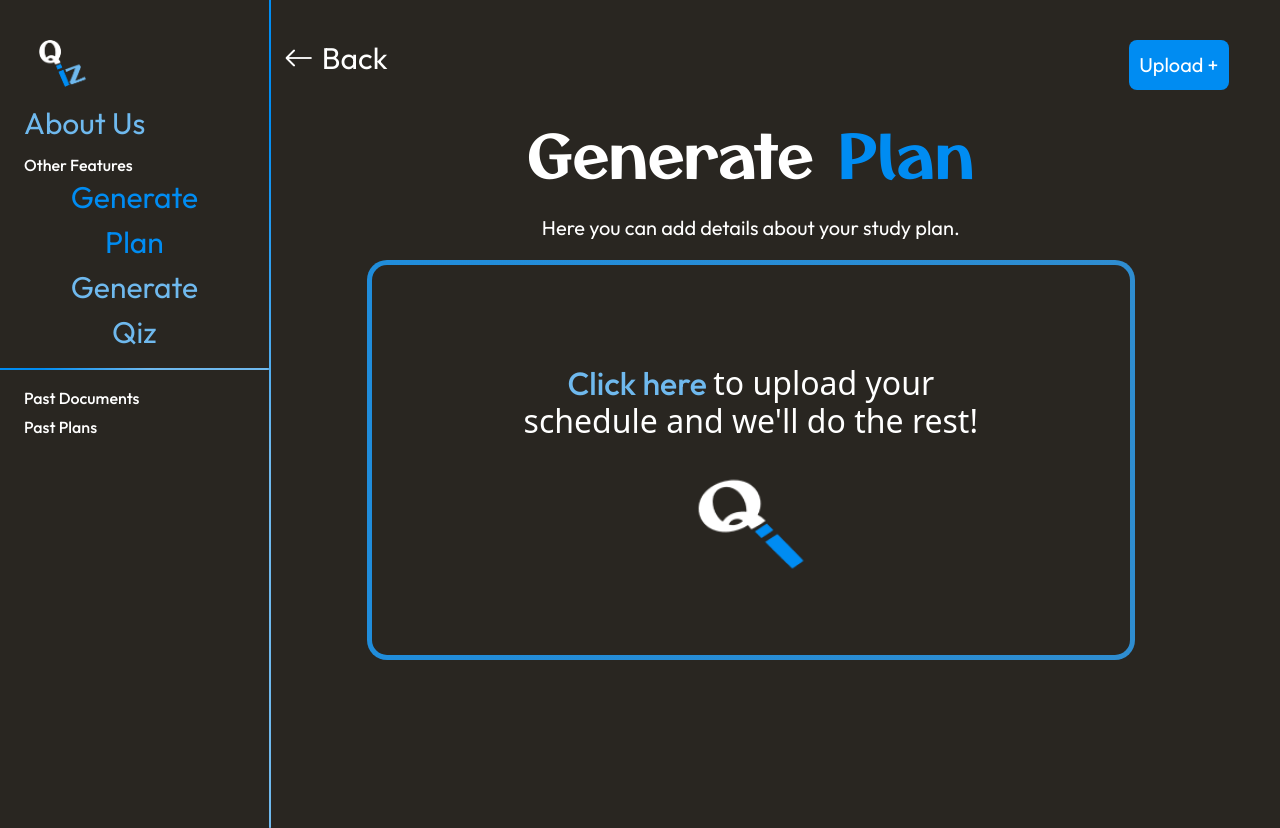
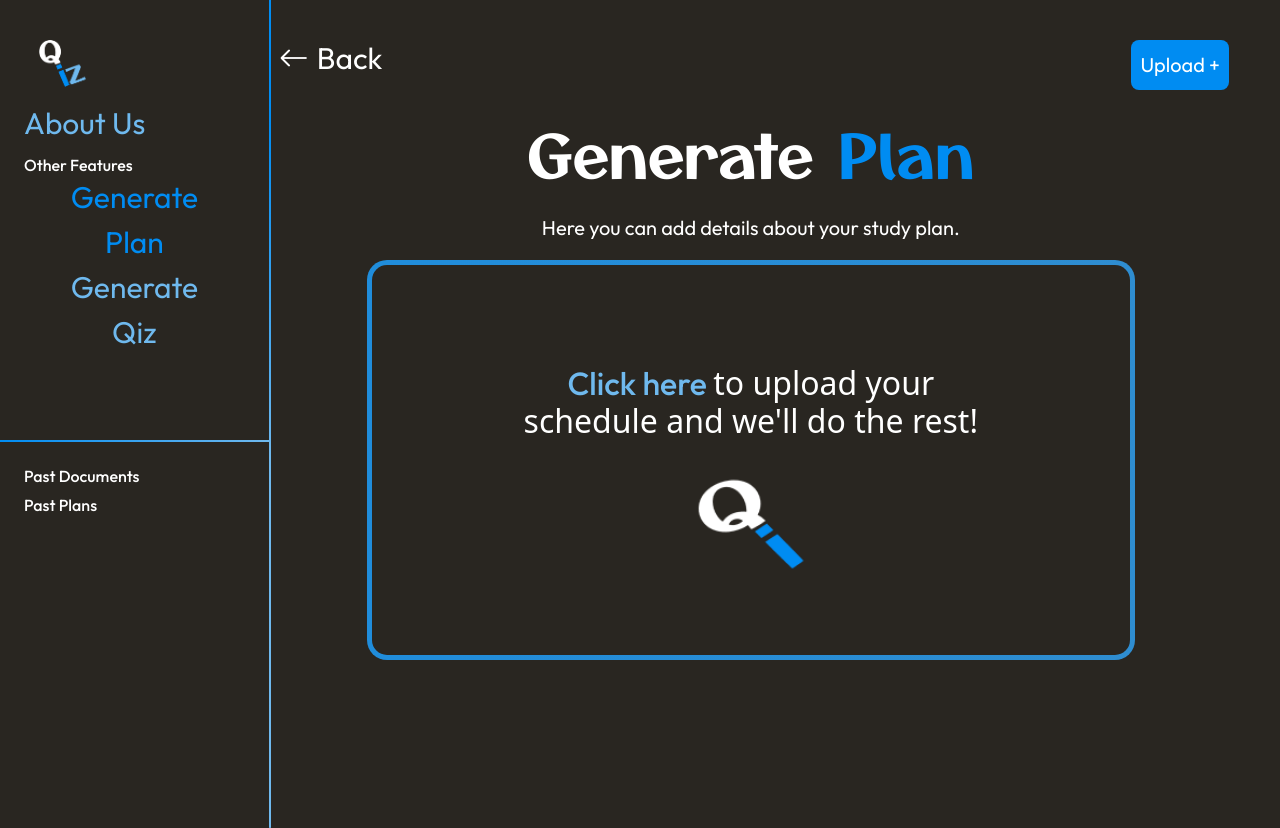
Before and after one commit to AureliaSindhu/springHack, a React (Create React App) app in the folder my-app/: page /studyPlan in a window 1280 px wide. Built offline with nearby package versions, Linux system fonts and the light colour scheme; a web font is replaced by a local one.

Commit message:
fixed the hor-line in the side navbar

```diff
--- a/my-app/src/App.css
+++ b/my-app/src/App.css
@@ -515,13 +515,17 @@ html, body{
   font-size: 60px;
 }
 
-.hor-line{
-  margin:0;
-  padding:0;
+
+.hor-line {
   width: 100%;
   height: 2px;
+  background-color: solid white;
+  border: 1px solid transparent;
+  border-image: linear-gradient(to right, var(--ter), var(--sec));
+  border-image-slice: 1;
+  margin: 85px 0px 25px 0px;
+}
 
-}
 
 /* StudyPlan JS*/
 .plan-container {
@@ -551,7 +555,7 @@ html, body{
   display: flex;
   justify-content: left;
   align-items:center;
-  margin-right:77%;
+  margin-right:77.8%;
   font-family: "Outfit", sans-serif;
   font-size:30px;
   color:var(--text);
--- a/my-app/src/pages/Navbar.js
+++ b/my-app/src/pages/Navbar.js
@@ -18,7 +18,8 @@ const Navbar = ({planColor, qizColor}) => {
         <a href="#" className="body-nav mx-5 my-0" style={{color: planColor}}> Generate Plan </a>
         <a href="#" className="body-nav mx-5 my-0" style={{color: qizColor}}> Generate Qiz </a>
       </div>
-      <img src={horline} alt="line" className="hor-line"/>
+      {/* <img src={horline} alt="line" className="hor-line"/> */}
+      <div className="hor-line"></div>
       <div className="down">
         <h6 className="mx-4"> Past Documents </h6>
         {/* function to call the past document */}
```
Also changed, not shown: 1 other file (tests, documents, lock files or other folders).
